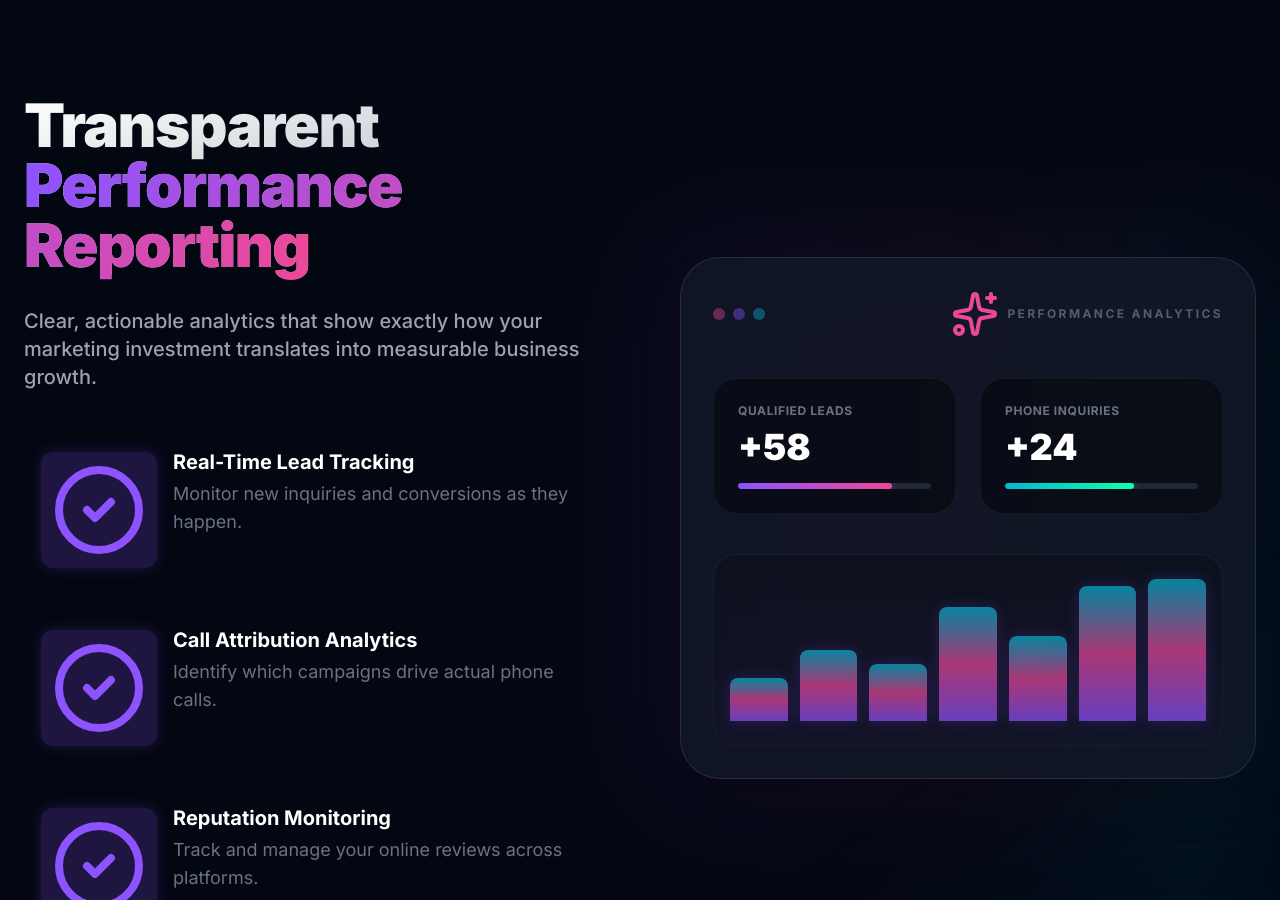
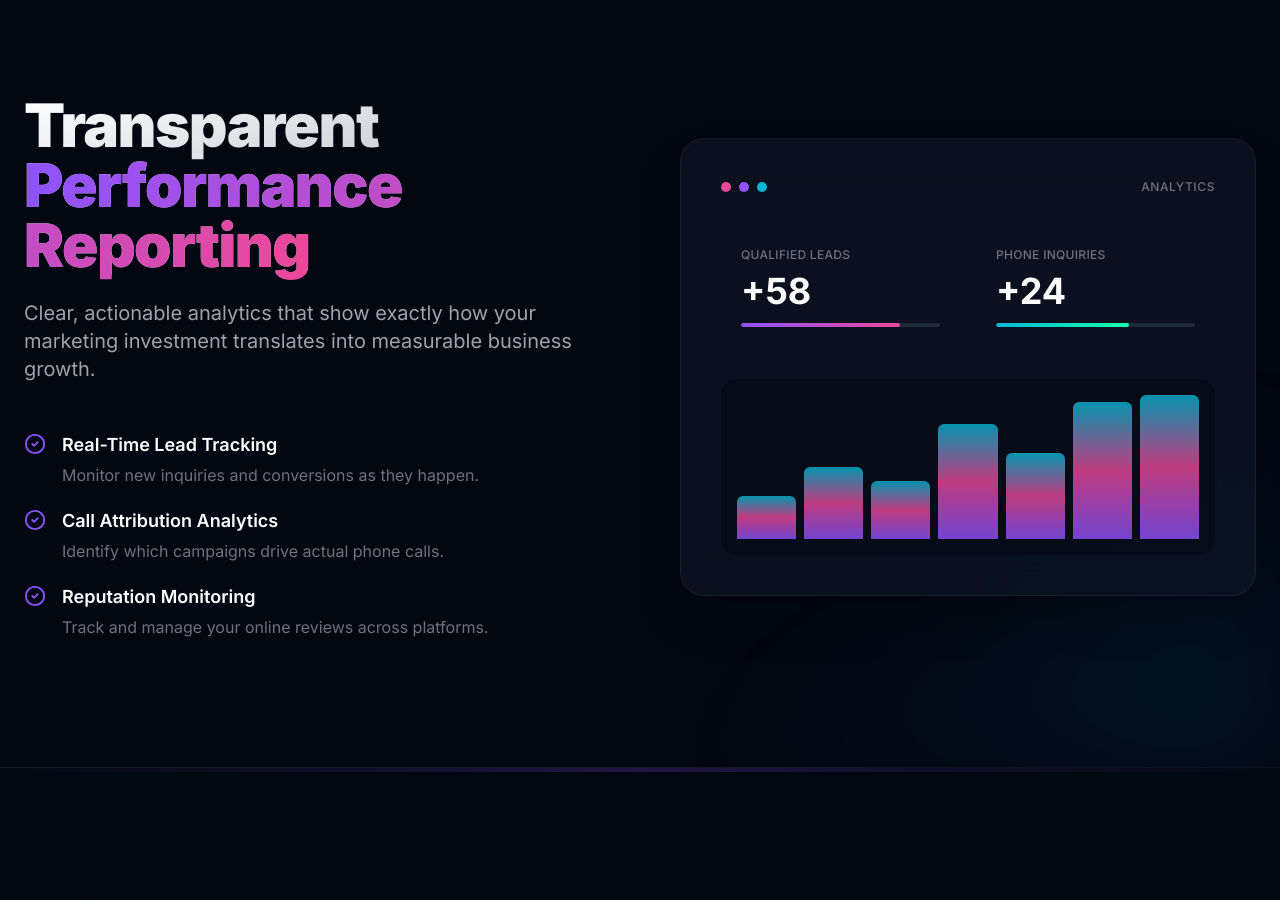
Before and after one commit to tponestudios/T-Pone-Studios, a React (Vite) app: page / in a window 1280 px wide. Shown: the part 1900-2800 px from the top of the page. Built offline with nearby package versions, Linux system fonts and the light colour scheme.

Commit message:
Clean up Performance Reporting section - remove hover effects, simplify layout, cleaner stats card

```diff
--- a/App.tsx
+++ b/App.tsx
@@ -269,68 +269,65 @@ const Reporting: React.FC = () => {
       <div className="absolute bottom-0 right-0 w-1/2 h-1/2 bg-gradient-to-tl from-[#06B6D4]/10 via-transparent to-transparent pointer-events-none blur-3xl"></div>
       <div className="container mx-auto px-4 md:px-6 relative z-10 flex flex-col md:flex-row items-center gap-10 md:gap-20">
         <div className="md:w-1/2">
-          <h2 className="text-2xl md:text-4xl lg:text-6xl font-black bg-gradient-to-br from-white to-gray-400 bg-clip-text text-transparent mb-4 md:mb-8 leading-[1.1] tracking-tight">
+          <h2 className="text-2xl md:text-4xl lg:text-6xl font-black bg-gradient-to-br from-white to-gray-400 bg-clip-text text-transparent mb-4 md:mb-6 leading-[1.1] tracking-tight">
             Transparent <span className="bg-gradient-to-r from-[#8D53FF] to-[#EC4899] bg-clip-text text-transparent">Performance Reporting</span>
           </h2>
-          <p className="text-base md:text-xl text-gray-400 mb-6 md:mb-10 leading-relaxed font-medium">
+          <p className="text-base md:text-xl text-gray-400 mb-8 md:mb-12 leading-relaxed">
             Clear, actionable analytics that show exactly how your marketing investment translates into measurable business growth.
           </p>
-          <div className="space-y-4 md:space-y-6">
+          <div className="space-y-5">
             {[
               { title: "Real-Time Lead Tracking", desc: "Monitor new inquiries and conversions as they happen." },
               { title: "Call Attribution Analytics", desc: "Identify which campaigns drive actual phone calls." },
               { title: "Reputation Monitoring", desc: "Track and manage your online reviews across platforms." }
             ].map((item, i) => (
-              <div key={i} className="flex group p-3 md:p-4 rounded-xl md:rounded-2xl hover:bg-white/5 transition-colors duration-300 border border-transparent hover:border-white/5">
-                <div className="flex-shrink-0 mt-1 mr-3 md:mr-4 bg-[#8D53FF]/20 p-2 md:p-2.5 rounded-lg md:rounded-xl group-hover:bg-[#8D53FF] transition-all duration-300 shadow-[0_0_15px_rgba(141,83,255,0.2)]">
-                  <CheckCircle2 size={20} className="text-[#8D53FF] group-hover:text-white md:size-24" />
+              <div key={i} className="flex items-start gap-4">
+                <div className="flex-shrink-0 mt-0.5">
+                  <CheckCircle2 size={22} className="text-[#8D53FF]" />
                 </div>
                 <div>
-                  <h4 className="text-white font-bold text-base md:text-xl mb-1 group-hover:text-transparent group-hover:bg-clip-text group-hover:bg-gradient-to-r group-hover:from-white group-hover:to-gray-300">{item.title}</h4>
-                  <p className="text-gray-500 text-sm md:text-lg group-hover:text-gray-400 transition-colors">{item.desc}</p>
+                  <h4 className="text-white font-semibold text-base md:text-lg mb-1">{item.title}</h4>
+                  <p className="text-gray-500 text-sm md:text-base">{item.desc}</p>
                 </div>
               </div>
             ))}
           </div>
         </div>
 
-        <div className="md:w-1/2 relative group perspective-1000 mt-8 md:mt-0">
-          <div className="absolute -inset-4 bg-gradient-to-r from-[#8D53FF]/20 via-[#EC4899]/20 to-[#06B6D4]/20 blur-3xl -z-10 group-hover:opacity-80 transition-opacity duration-700 opacity-50"></div>
-          <div className="bg-gray-900/80 backdrop-blur-xl border border-white/10 rounded-2xl md:rounded-[2.5rem] p-4 md:p-8 shadow-2xl relative overflow-hidden transition-all duration-700 transform group-hover:scale-[1.02] group-hover:rotate-1">
-            <div className="flex items-center justify-between mb-6 md:mb-10">
+        <div className="md:w-1/2 relative mt-8 md:mt-0">
+          <div className="bg-gray-900/60 backdrop-blur-xl border border-white/5 rounded-3xl p-6 md:p-10 shadow-2xl">
+            <div className="flex items-center justify-between mb-8">
               <div className="flex space-x-2">
-                <div className="w-3 h-3 rounded-full bg-[#EC4899]/40"></div>
-                <div className="w-3 h-3 rounded-full bg-[#8D53FF]/40"></div>
-                <div className="w-3 h-3 rounded-full bg-[#06B6D4]/40"></div>
+                <div className="w-2.5 h-2.5 rounded-full bg-[#EC4899]"></div>
+                <div className="w-2.5 h-2.5 rounded-full bg-[#8D53FF]"></div>
+                <div className="w-2.5 h-2.5 rounded-full bg-[#06B6D4]"></div>
               </div>
-              <div className="text-[10px] md:text-xs text-white/30 font-bold tracking-[0.2em] uppercase flex items-center gap-1 md:gap-2">
-                <Sparkles size={10} className="text-[#EC4899] md:size-12" />
-                Performance Analytics
+              <div className="text-xs text-gray-500 font-medium tracking-wider uppercase">
+                Analytics
               </div>
             </div>
 
-            <div className="space-y-6 md:space-y-10">
-              <div className="grid grid-cols-2 gap-3 md:gap-6">
-                <div className="bg-black/40 p-3 md:p-6 rounded-xl md:rounded-3xl border border-white/5 hover:border-[#8D53FF]/30 transition-colors duration-300">
-                  <p className="text-gray-500 text-[10px] md:text-xs font-bold uppercase mb-1 md:mb-2 tracking-wider">Qualified Leads</p>
-                  <p className="text-2xl md:text-4xl font-black text-white">+58</p>
-                  <div className="w-full h-1 md:h-1.5 bg-gray-800 mt-2 md:mt-4 rounded-full overflow-hidden">
-                    <div className="w-4/5 h-full bg-gradient-to-r from-[#8D53FF] to-[#EC4899] rounded-full shadow-[0_0_10px_rgba(236,72,153,0.5)]"></div>
+            <div className="space-y-8">
+              <div className="grid grid-cols-2 gap-4">
+                <div className="p-4 md:p-5 rounded-2xl">
+                  <p className="text-gray-500 text-xs font-medium uppercase mb-2 tracking-wide">Qualified Leads</p>
+                  <p className="text-3xl md:text-4xl font-bold text-white">+58</p>
+                  <div className="w-full h-1 bg-gray-800 mt-3 rounded-full overflow-hidden">
+                    <div className="w-4/5 h-full bg-gradient-to-r from-[#8D53FF] to-[#EC4899] rounded-full"></div>
                   </div>
                 </div>
-                <div className="bg-black/40 p-3 md:p-6 rounded-xl md:rounded-3xl border border-white/5 hover:border-[#06B6D4]/30 transition-colors duration-300">
-                  <p className="text-gray-500 text-[10px] md:text-xs font-bold uppercase mb-1 md:mb-2 tracking-wider">Phone Inquiries</p>
-                  <p className="text-2xl md:text-4xl font-black text-white">+24</p>
-                  <div className="w-full h-1 md:h-1.5 bg-gray-800 mt-2 md:mt-4 rounded-full overflow-hidden">
-                    <div className="w-2/3 h-full bg-gradient-to-r from-[#06B6D4] to-[#13FFAA] rounded-full shadow-[0_0_10px_rgba(6,182,212,0.5)]"></div>
+                <div className="p-4 md:p-5 rounded-2xl">
+                  <p className="text-gray-500 text-xs font-medium uppercase mb-2 tracking-wide">Phone Inquiries</p>
+                  <p className="text-3xl md:text-4xl font-bold text-white">+24</p>
+                  <div className="w-full h-1 bg-gray-800 mt-3 rounded-full overflow-hidden">
+                    <div className="w-2/3 h-full bg-gradient-to-r from-[#06B6D4] to-[#13FFAA] rounded-full"></div>
                   </div>
                 </div>
               </div>
 
-              <div className="h-32 md:h-48 w-full flex items-end justify-between px-2 md:px-4 gap-2 md:gap-3 bg-black/20 p-3 md:p-6 rounded-xl md:rounded-3xl border border-white/5 relative overflow-hidden">
-                <div className="absolute inset-0 bg-gradient-to-b from-transparent to-[#8D53FF]/5 pointer-events-none"></div>
+              <div className="h-36 md:h-44 w-full flex items-end justify-between gap-2 bg-gray-950/50 p-4 rounded-2xl">
                 {[30, 50, 40, 80, 60, 95, 100].map((h, i) => (
-                  <div key={i} className="flex-1 bg-gradient-to-t from-[#8D53FF] via-[#EC4899] to-[#06B6D4] rounded-t-lg transition-all duration-1000 group-hover:opacity-100 shadow-[0_0_15px_rgba(141,83,255,0.3)]" style={{ height: `${h}%`, opacity: 0.7 }}></div>
+                  <div key={i} className="flex-1 bg-gradient-to-t from-[#8D53FF] via-[#EC4899] to-[#06B6D4] rounded-t-md" style={{ height: `${h}%`, opacity: 0.8 }}></div>
                 ))}
               </div>
             </div>
```
